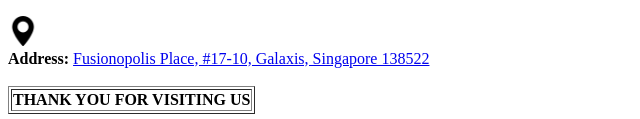
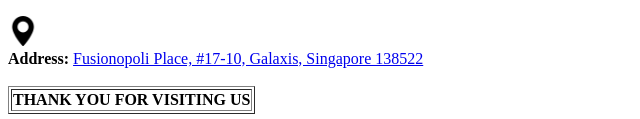
Before and after one commit to rohangadhave08/furniture-shop, a plain HTML site: page pages/contact.html in a window 1280 px wide. Shown: the part 775-894 px from the top of the page, 0-640 px from the left. Drawn offline with Linux system fonts and the light colour scheme.

Commit message:
fourth commit

```diff
--- a/pages/contact.html
+++ b/pages/contact.html
@@ -29,7 +29,7 @@
     <a href="mailto:woodendecor@gmail.com">woodendecor@gmai.com</a><br/><br/>
     <img src="./../images/contact icons/447031.png" height="30">
     <br/><b>Address:</b>
-    <a href="https://www.google.co.in/maps">Fusionopolis Place, #17-10, Galaxis, Singapore 138522</a><br/><br/>
+    <a href="https://www.google.co.in/maps">Fusionopoli Place, #17-10, Galaxis, Singapore 138522</a><br/><br/>
     <table border="1">
         <tr>
             <th>THANK YOU FOR VISITING US</th>
```
